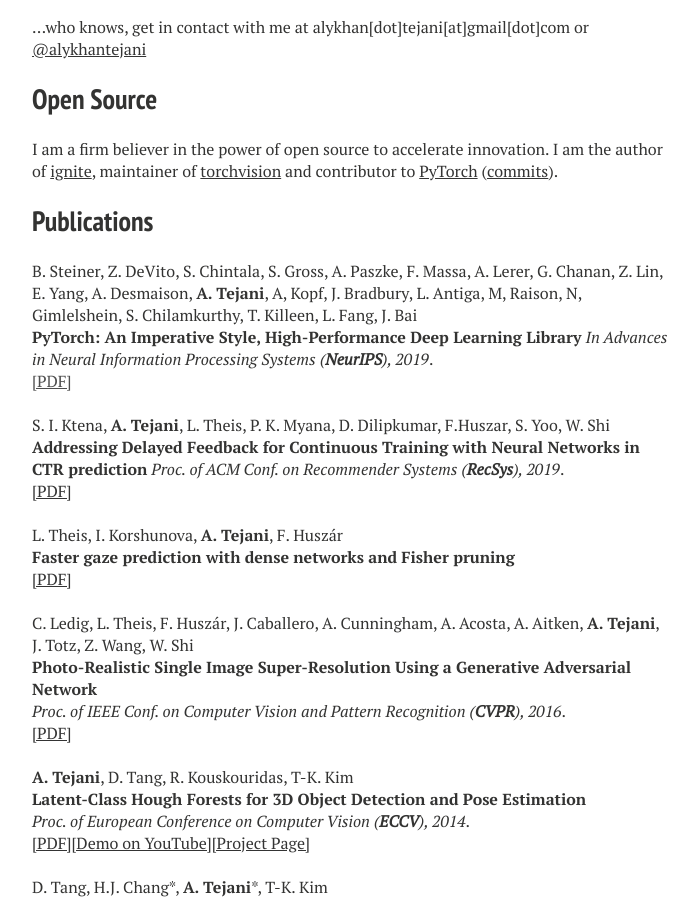
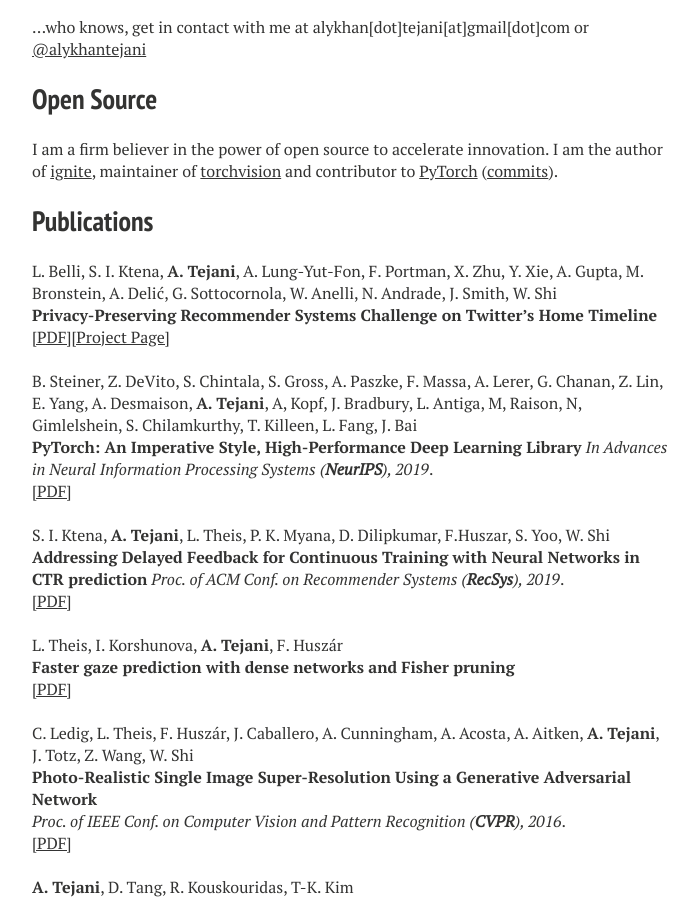
Before and after one commit to alykhantejani/alykhantejani.github.io, a Jekyll site: the page built from index.md, in a window 1280 px wide and 900 px high, scrolled down 876 px. Shown: the whole window, without its empty margins (288-986 px from the left). Built offline with Jekyll 4.4.1, drawn with Linux system fonts in a browser that asks for light colours; nearby versions of some CDN libraries.

Commit message:
update publications

```diff
--- a/index.md
+++ b/index.md
@@ -31,12 +31,19 @@
 I am a firm believer in the power of open source to accelerate innovation. I am the author of <a href="http://github.com/pytorch/ignite">ignite</a>, maintainer of <a href="http://github.com/pytorch/vision">torchvision</a> and contributor to <a href="http://github.com/pytorch/pytorch">PyTorch</a> (<a href="https://github.com/pytorch/pytorch/commits?author=alykhantejani">commits</a>).
 
 ## Publications
+L. Belli, S. I. Ktena, **A. Tejani**, A. Lung-Yut-Fon, F. Portman, X. Zhu, Y. Xie, A. Gupta, M. Bronstein, A. Delić, G. Sottocornola, W. Anelli, N. Andrade, J. Smith, W. Shi
+<br>
+**Privacy-Preserving Recommender Systems Challenge on Twitter's Home Timeline**
+<br />
+<a href="https://arxiv.org/pdf/2004.13715">[PDF]</a><a href="https://recsys-twitter.com" target="blank">[Project Page]</a>
+
+<br />
 B. Steiner, Z. DeVito, S. Chintala, S. Gross, A. Paszke, F. Massa, A. Lerer, G. Chanan, Z. Lin, E. Yang, A. Desmaison, **A. Tejani**, A, Kopf, J. Bradbury, L. Antiga, M, Raison, N, Gimlelshein, S. Chilamkurthy, T. Killeen, L. Fang, J. Bai
 <br />
 **PyTorch: An Imperative Style, High-Performance Deep Learning Library**
 _In Advances in Neural Information Processing Systems (**NeurIPS**), 2019_.
 <br />
-<a href="">[PDF]</a>
+<a href="https://papers.nips.cc/paper/9015-pytorch-an-imperative-style-high-performance-deep-learning-library.pd://papers.nips.cc/paper/9015-pytorch-an-imperative-style-high-performance-deep-learning-library.pdf">[PDF]</a>
 
 <br />
 S. I. Ktena, **A. Tejani**, L. Theis, P. K. Myana, D. Dilipkumar, F.Huszar, S. Yoo, W. Shi
```
